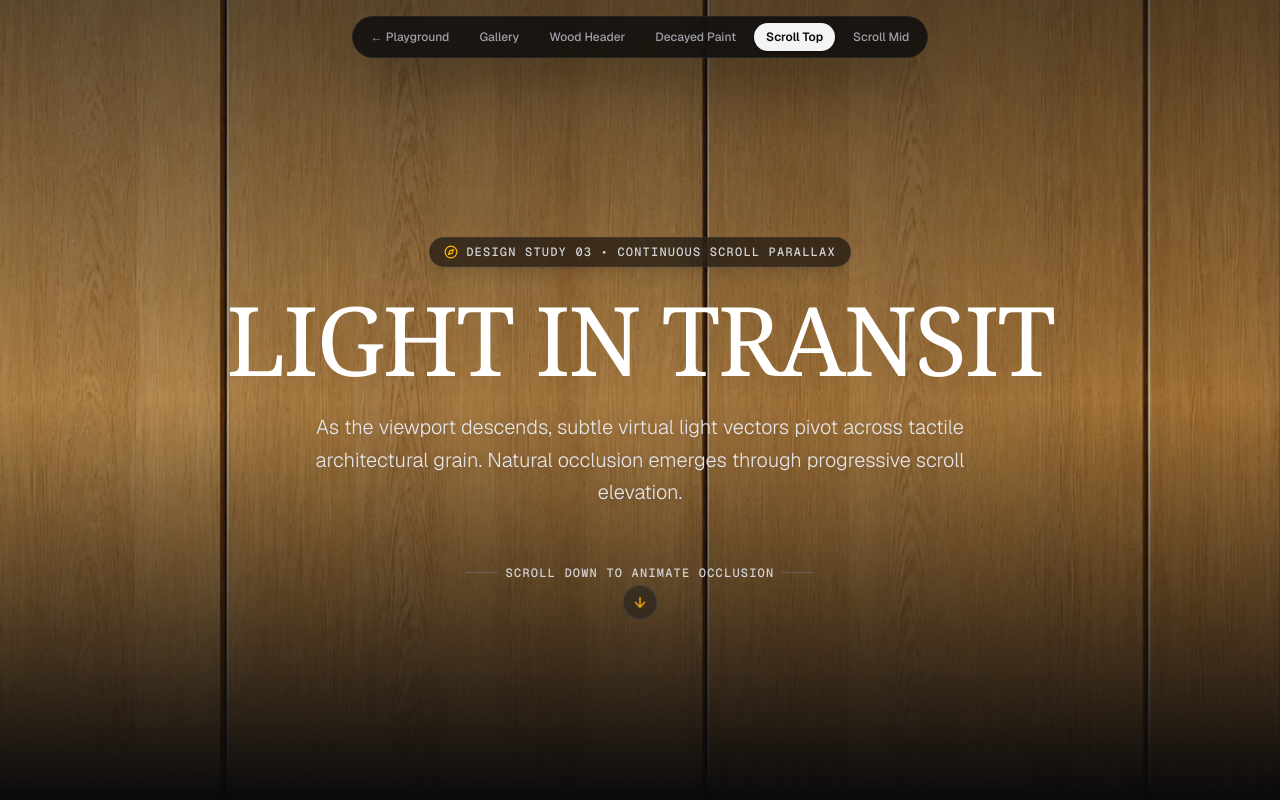
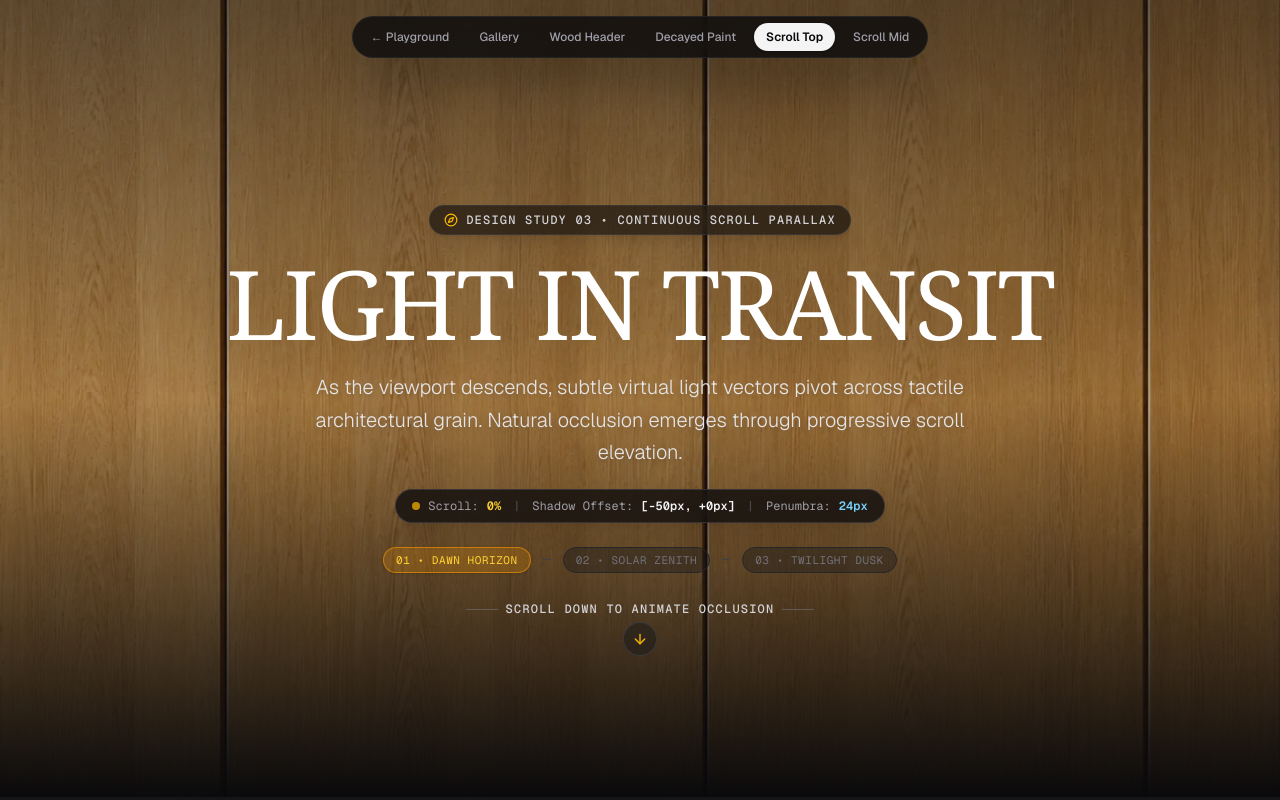
Before and after one commit to manuelhe/shadowcasting-poc, a Next.js app: page /showcase/scroll-top in a window 1280 px wide. Shown: the top 800 px of the page. Built offline with nearby package versions, Linux system fonts and the light colour scheme.

Commit message:
feat(showcase): adapt scroll-top hero to demonstrate scroll-driven shadow animation (#35)

```diff
--- a/src/app/showcase/scroll-top/page.tsx
+++ b/src/app/showcase/scroll-top/page.tsx
@@ -6,15 +6,49 @@ import { ShadowBackground } from "@/components/ShadowBackground";
 import { ArrowDown, Compass, Sparkles, MoveRight, SunMedium } from "lucide-react";
 
 export default function ScrollTopShowcasePage() {
+  const trackRef = React.useRef<HTMLDivElement>(null);
   const heroRef = React.useRef<HTMLElement>(null);
+  const [scrollProgress, setScrollProgress] = React.useState<number>(0);
   const [heroOffset, setHeroOffset] = React.useState<{ x: number; y: number }>({ x: 0, y: 0 });
+  const [dynamicPenumbra, setDynamicPenumbra] = React.useState<number>(30);
+  const [lightDirection, setLightDirection] = React.useState<[number, number, number]>([-30, 15, 1]);
 
   React.useEffect(() => {
     const handleScroll = () => {
-      const scrollY = window.scrollY || 0;
+      let progress = 0;
+      if (trackRef.current) {
+        const rect = trackRef.current.getBoundingClientRect();
+        const totalScrollable = rect.height - (window.innerHeight || 800);
+        if (totalScrollable > 0) {
+          progress = Math.min(1, Math.max(0, -rect.top / totalScrollable));
+        } else {
+          // Fallback for non-rendered test environments where getBoundingClientRect has 0 height
+          const scrollY = window.scrollY || window.pageYOffset || 0;
           const heroHeight = heroRef.current?.offsetHeight || 800;
-      const heroProgress = Math.min(1, Math.max(0, scrollY / (heroHeight || 800)));
-      setHeroOffset({ x: 0, y: Math.round(heroProgress * 120) });
+          progress = Math.min(1, Math.max(0, scrollY / heroHeight));
+        }
+      } else {
+        const scrollY = window.scrollY || window.pageYOffset || 0;
+        const heroHeight = heroRef.current?.offsetHeight || 800;
+        progress = Math.min(1, Math.max(0, scrollY / heroHeight));
+      }
+
+      setScrollProgress(progress);
+
+      // Arc trajectory: shadow sweeps horizontally and descends vertically as light traverses
+      const x = Math.round(Math.sin(progress * Math.PI) * 140 - 50);
+      const y = Math.round(progress * 180);
+      setHeroOffset({ x, y });
+
+      // Dynamic light elevation and angle (shifting from grazing sunrise to steep zenith to warm evening)
+      setLightDirection([
+        Math.round(-30 + progress * 60),
+        Math.round(15 + progress * 40),
+        1,
+      ]);
+
+      // Dynamic penumbra softening (sharp morning contact 24px -> wide atmospheric evening blur 40px)
+      setDynamicPenumbra(Math.round(24 + progress * 16));
     };
 
     window.addEventListener("scroll", handleScroll, { passive: true });
@@ -27,13 +61,18 @@ export default function ScrollTopShowcasePage() {
     };
   }, []);
 
+  // Compute active solar milestone for visual feedback
+  const activeMilestone =
+    scrollProgress < 0.33 ? 0 : scrollProgress < 0.67 ? 1 : 2;
+
   return (
     <div className="w-full min-h-screen bg-zinc-950 text-zinc-100 flex flex-col selection:bg-amber-500/30">
-      {/* 1. TOP HERO SECTION */}
+      {/* 1. SCROLL-DRIVEN STICKY HERO STAGE */}
+      <div ref={trackRef} className="relative h-[250vh]">
         <section
           ref={heroRef}
           data-testid="scroll-top-hero-section"
-        className="relative h-screen min-h-[640px] flex items-center justify-center overflow-hidden"
+          className="relative sticky top-0 h-screen min-h-[640px] flex items-center justify-center overflow-hidden"
         >
           {/* Dynamic Interactive Shadow Canvas Background */}
           <ShadowBackground
@@ -50,16 +89,17 @@ export default function ScrollTopShowcasePage() {
             }}
             shadowColor="#050505"
             shadowOpacity={0.8}
-          penumbra={30}
+            penumbra={dynamicPenumbra}
+            lightDirection={lightDirection}
           >
             {/* Subtle Vignette & Gradient Overlays for High Contrast Readability */}
             <div
-            className="absolute inset-0 bg-gradient-to-t from-zinc-950 via-zinc-950/20 to-zinc-950/60 pointer-events-none"
+              className="absolute inset-0 bg-gradient-to-t from-zinc-950 via-zinc-950/25 to-zinc-950/60 pointer-events-none"
               aria-hidden="true"
             />
 
-          {/* White Editorial Header */}
-          <div className="relative z-10 text-center px-4 max-w-4xl flex flex-col items-center gap-6 pt-16 mx-auto h-full justify-center">
+            {/* White Editorial Header & Real-time Scroll Parallax Stage */}
+            <div className="relative z-10 text-center px-4 max-w-4xl flex flex-col items-center gap-5 pt-16 mx-auto h-full justify-center">
               <div className="inline-flex items-center gap-2 px-3.5 py-1.5 rounded-full text-xs font-mono font-medium tracking-widest uppercase bg-zinc-950/60 border border-zinc-700/60 text-zinc-300 backdrop-blur-md shadow-lg">
                 <Compass className="w-3.5 h-3.5 text-amber-400 animate-spin-slow" />
                 <span>Design Study 03 • Continuous Scroll Parallax</span>
@@ -74,8 +114,62 @@ export default function ScrollTopShowcasePage() {
                 Natural occlusion emerges through progressive scroll elevation.
               </p>
 
+              {/* Real-time Scroll Parallax Telemetry Badge (Display Only - Zero Inputs) */}
+              <div className="flex flex-wrap items-center justify-center gap-3 px-4 py-2 rounded-full bg-zinc-950/75 border border-zinc-700/70 text-xs font-mono text-zinc-300 backdrop-blur-md shadow-xl transition-all">
+                <div className="flex items-center gap-2">
+                  <span className="w-2 h-2 rounded-full bg-amber-400 animate-pulse" />
+                  <span className="text-zinc-400">Scroll:</span>
+                  <span className="text-amber-300 font-semibold">{Math.round(scrollProgress * 100)}%</span>
+                </div>
+                <span className="text-zinc-600">|</span>
+                <div className="flex items-center gap-2">
+                  <span className="text-zinc-400">Shadow Offset:</span>
+                  <span className="text-zinc-100 font-semibold">
+                    [{heroOffset.x >= 0 ? `+${heroOffset.x}` : heroOffset.x}px, +{heroOffset.y}px]
+                  </span>
+                </div>
+                <span className="text-zinc-600">|</span>
+                <div className="flex items-center gap-2">
+                  <span className="text-zinc-400">Penumbra:</span>
+                  <span className="text-sky-300 font-semibold">{dynamicPenumbra}px</span>
+                </div>
+              </div>
+
+              {/* Three-Phase Solar Milestones Indicator */}
+              <div className="flex items-center gap-2 sm:gap-3 text-[11px] font-mono tracking-wider uppercase mt-1">
+                <div
+                  className={`px-3 py-1 rounded-full border transition-all ${
+                    activeMilestone === 0
+                      ? "bg-amber-500/20 border-amber-500/60 text-amber-300 shadow-sm"
+                      : "bg-zinc-900/40 border-zinc-800 text-zinc-500"
+                  }`}
+                >
+                  01 • Dawn Horizon
+                </div>
+                <div className="w-2 h-[1px] bg-zinc-700" />
+                <div
+                  className={`px-3 py-1 rounded-full border transition-all ${
+                    activeMilestone === 1
+                      ? "bg-amber-500/20 border-amber-500/60 text-amber-300 shadow-sm"
+                      : "bg-zinc-900/40 border-zinc-800 text-zinc-500"
+                  }`}
+                >
+                  02 • Solar Zenith
+                </div>
+                <div className="w-2 h-[1px] bg-zinc-700" />
+                <div
+                  className={`px-3 py-1 rounded-full border transition-all ${
+                    activeMilestone === 2
+                      ? "bg-amber-500/20 border-amber-500/60 text-amber-300 shadow-sm"
+                      : "bg-zinc-900/40 border-zinc-800 text-zinc-500"
+                  }`}
+                >
+                  03 • Twilight Dusk
+                </div>
+              </div>
+
               {/* Scroll Prompt Call to Action */}
-            <div className="pt-8 flex flex-col items-center gap-3">
+              <div className="pt-2 flex flex-col items-center gap-2">
                 <div className="flex items-center gap-2 text-xs font-mono font-medium tracking-widest uppercase text-zinc-300">
                   <span className="w-8 h-[1px] bg-zinc-500/60" />
                   <span>SCROLL DOWN TO ANIMATE OCCLUSION</span>
@@ -86,8 +180,17 @@ export default function ScrollTopShowcasePage() {
                 </div>
               </div>
             </div>
+
+            {/* Viewport Bottom Scroll Progress Track */}
+            <div className="absolute bottom-0 left-0 right-0 h-[3px] bg-zinc-900/80 pointer-events-none">
+              <div
+                className="h-full bg-gradient-to-r from-amber-500 via-amber-400 to-sky-400 transition-all duration-75"
+                style={{ width: `${Math.round(scrollProgress * 100)}%` }}
+              />
+            </div>
           </ShadowBackground>
         </section>
+      </div>
 
       {/* 2. GENEROUS LONG-FORM EDITORIAL ARTICLE CONTENT */}
       <article
```
Lines whose indentation alone changed are shown as unchanged.
